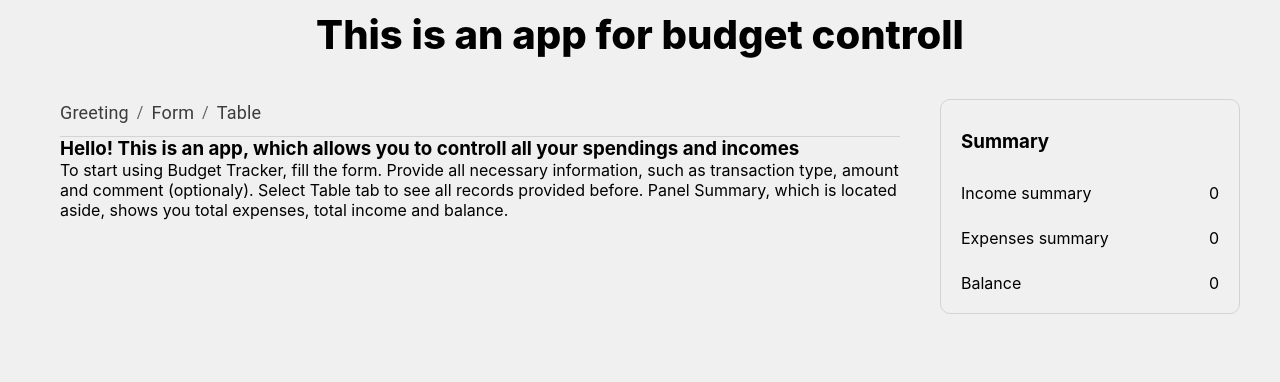
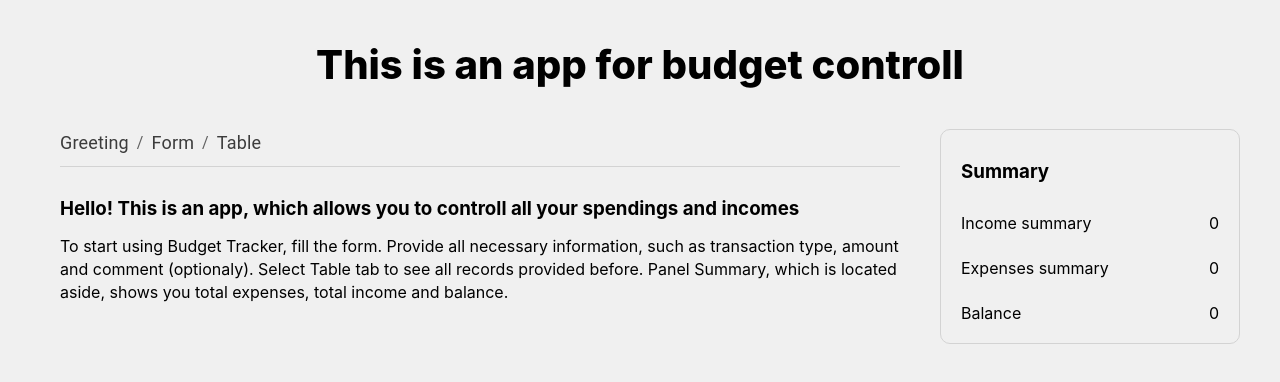
Before and after one commit to yupaziura/test-budget_app, a React (Create React App) app: page / in a window 1280 px wide. Shown: the top 382 px of the page. Built offline with nearby package versions, Linux system fonts and the light colour scheme.

Commit message:
Add styles to Greeting

```diff
--- a/src/App.js
+++ b/src/App.js
@@ -2,7 +2,7 @@ import { Link, Route, Routes } from 'react-router-dom';
 import { useState } from 'react';
 
 import Breadcrumbs from '@mui/material/Breadcrumbs';
-import Greeteing from './components/Greeting/Greeteing';
+import Greeteing from './components/Greeting/Greeting';
 import FormPage from './pages/FormPage/FormPage';
 import TablePage from './pages/TablePage/TablePage';
 import Summary from './components/Summary/Summary';
--- a/src/App.scss
+++ b/src/App.scss
@@ -1,7 +1,7 @@
 @import './styles//general';
 
 .app{
-    padding: 10px 40px;
+    padding: 40px;
 
     a{
         text-decoration: none;
@@ -39,7 +39,6 @@
         width: 70%;
         display: flex;
         flex-direction: column;
-        // gap: 20px;
 
         .nav_bar{
             margin-bottom: 10px;
--- a/src/components/Greeting/Greeteing.js
+++ b/src/components/Greeting/Greeting.js
@@ -1,13 +1,15 @@
-const Greeteing = () => {
+import './Greeting.scss';
+
+const Greeting = () => {
     return (
         <>
-            <h3>Hello! This is an app, which allows you to controll all your spendings and incomes</h3>
+            <h3 className='greet_header'>Hello! This is an app, which allows you to controll all your spendings and incomes</h3>
 
-            <p>
+            <p className='greet_text'>
                 To start using Budget Tracker, fill the form. Provide all necessary information, such as transaction type, amount and comment (optionaly). Select Table tab to see all records provided before. Panel Summary, which is located aside, shows you total expenses, total income and balance.
             </p>
         </>
     )
 }
 
-export default Greeteing;
+export default Greeting;
--- /dev/null
+++ b/src/components/Greeting/Greeting.scss
@@ -0,0 +1,7 @@
+.greet_header{
+    margin: 30px 0 15px;
+}
+
+.greet_text{
+    line-height: 23px;
+}
```
Also changed, not shown: src/components/Greeting/Greeteing.scss (deleted).
